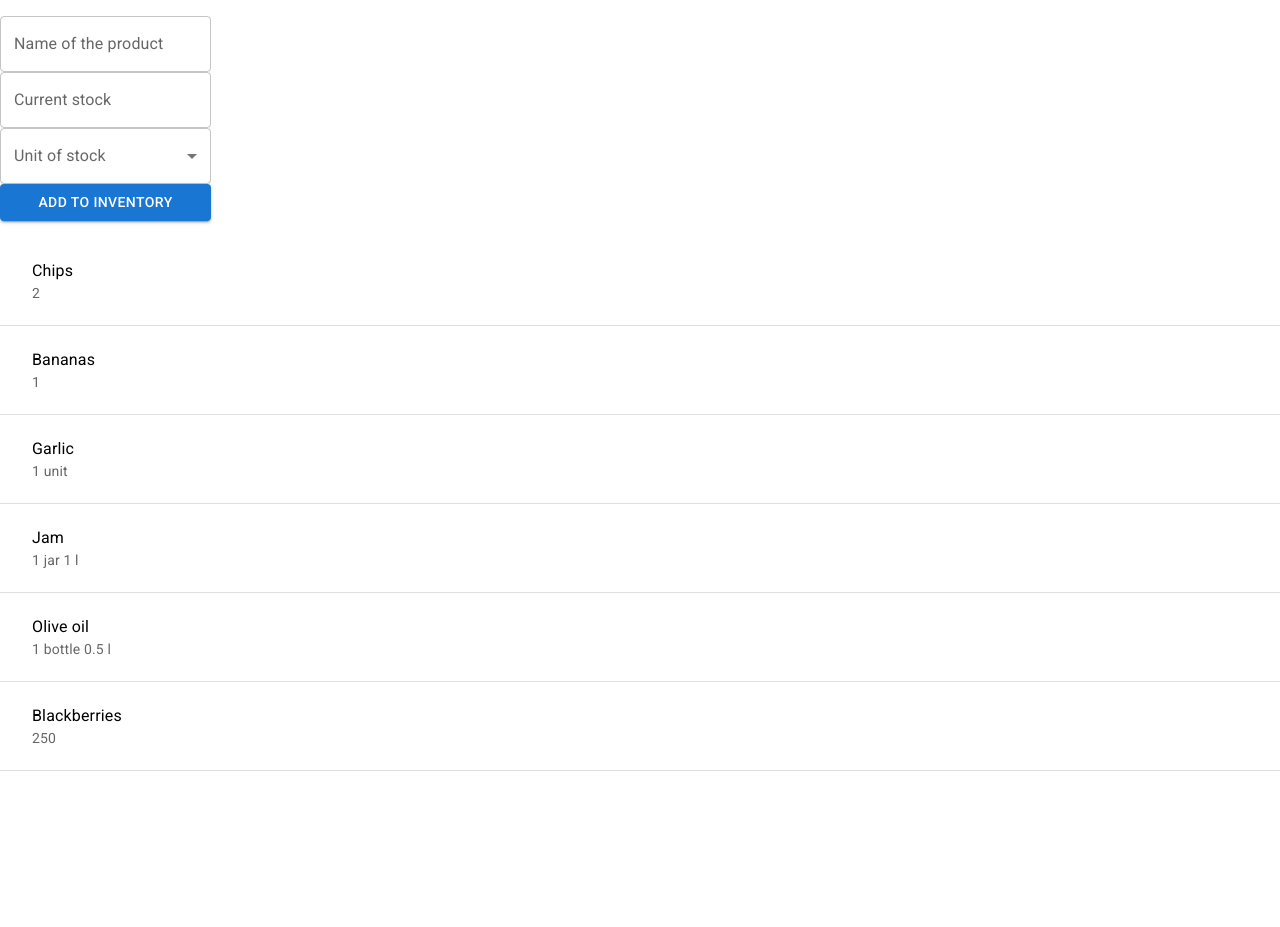
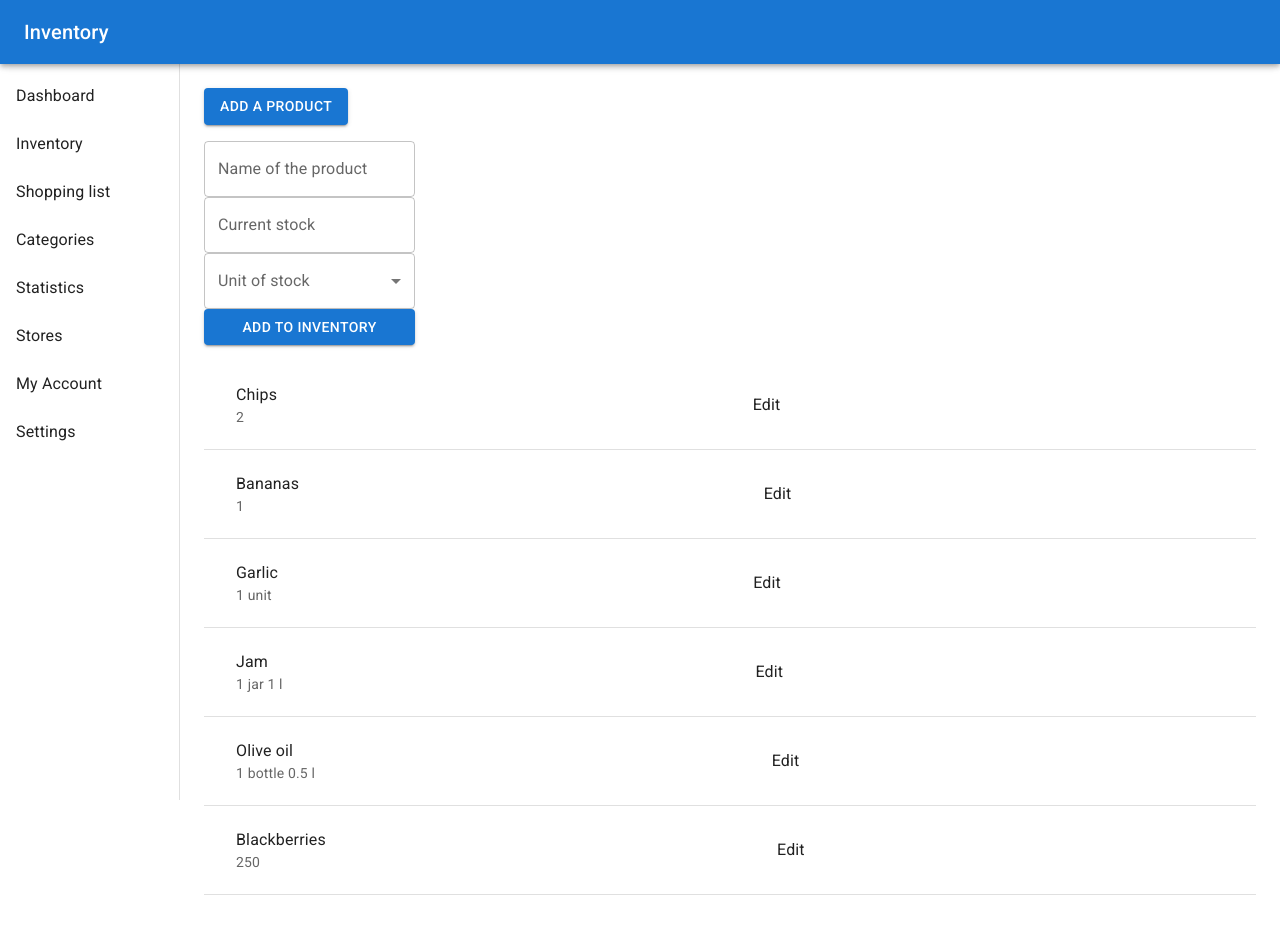
Before and after one commit to cytrowski-mentoring/inventory, a React (Create React App) app: page / in a window 1280 px wide. Before the commit the page ends 800 px from the top, so only its background shows below. Built offline with nearby package versions, Linux system fonts and the light colour scheme.

Commit message:
Adding drawer, buttons

```diff
--- a/src/App.tsx
+++ b/src/App.tsx
@@ -4,14 +4,21 @@ import ListItem from "@mui/material/ListItem";
 import ListItemButton from "@mui/material/ListItemButton";
 import ListItemText from "@mui/material/ListItemText";
 import {
+  AppBar,
   Button,
+  CssBaseline,
   Divider,
+  Drawer,
   FormControl,
   InputLabel,
   MenuItem,
   Select,
   TextField,
+  Toolbar,
+  Typography,
 } from "@mui/material";
+import { FormEventHandler, Fragment, useState } from "react";
+import { Box } from "@mui/system";
 
 //type Unit = "pack" | "kg" | "g" | "unit" | "jar" | "bottle" | "l" | "ml" | "can";
 const units = [
@@ -50,25 +57,122 @@ const currentInventory: InventoryItem[] = [
 //some filters have to be optional and some have to be multiple choice
 
 function App() {
+  const drawerWidth = 180;
+  const [inventoryItems, setInventoryItems] = useState(currentInventory);
+  const handleSubmit: FormEventHandler = (event) => {
+    event.preventDefault();
+    const target = event.target as unknown as {
+      name: HTMLInputElement;
+      quantity: HTMLInputElement;
+      unit: HTMLSelectElement;
+    };
+    const name = target.name.value;
+    const quantity = Number(target.quantity.value);
+    const unit = target.unit.value as ComplexUnit["id"];
+    setInventoryItems((oldState) => [
+      { name, quantity, unit, id: Date.now() },
+      ...oldState,
+    ]);
+    target.name.value = "";
+    target.quantity.value = "";
+    target.unit.value = "";
+    //console.log(event.target.unit.value);
+  };
+
   return (
     <>
+      <Box sx={{ display: "flex" }}>
+        <CssBaseline />
+        <AppBar
+          position="fixed"
+          sx={{ zIndex: (theme) => theme.zIndex.drawer + 1 }}
+        >
+          <Toolbar>
+            <Typography variant="h6" noWrap component="div">
+              Inventory
+            </Typography>
+          </Toolbar>
+        </AppBar>
+        <Drawer
+          variant="permanent"
+          sx={{
+            width: drawerWidth,
+            flexShrink: 0,
+            [`& .MuiDrawer-paper`]: {
+              width: drawerWidth,
+              boxSizing: "border-box",
+            },
+          }}
+        >
+          <Toolbar />
+          <Box sx={{ overflow: "auto" }}>
+            <List>
+              {[
+                "Dashboard",
+                "Inventory",
+                "Shopping list",
+                "Categories",
+                "Statistics",
+                "Stores",
+                "My Account",
+                "Settings",
+              ].map((text) => (
+                <ListItem key={text} disablePadding>
+                  <ListItemButton>
+                    <ListItemText primary={text} />
+                  </ListItemButton>
+                </ListItem>
+              ))}
+            </List>
+          </Box>
+        </Drawer>
+        <Box component="main" sx={{ flexGrow: 1, p: 3 }}>
+          <Toolbar />
+          <Button variant="contained" type="submit">
+            Add a product
+          </Button>
+          <form onSubmit={handleSubmit}>
             <FormControl margin="normal">
-        <TextField id="1" label="Name of the product" variant="outlined" />
-        <TextField id="2" label="Current stock" variant="outlined" />
+              <TextField
+                id="1"
+                label="Name of the product"
+                variant="outlined"
+                name="name"
+              />
+              <TextField
+                id="2"
+                label="Current stock"
+                variant="outlined"
+                name="quantity"
+              />
               <FormControl>
                 <InputLabel id="4">Unit of stock</InputLabel>
-          <Select id="3" label="Unit of stock" variant="outlined">
+                <Select
+                  id="3"
+                  label="Unit of stock"
+                  variant="outlined"
+                  defaultValue=""
+                  name="unit"
+                >
+                  <MenuItem value="" disabled>
+                    Pick unit
+                  </MenuItem>
                   {units.map((option) => (
-              <MenuItem value={option.value}>{option.value}</MenuItem>
+                    <MenuItem key={option.id} value={option.id}>
+                      {option.id}
+                    </MenuItem>
                   ))}
                 </Select>
               </FormControl>
-        <Button variant="contained">Add to inventory</Button>
+              <Button variant="contained" type="submit">
+                Add to inventory
+              </Button>
             </FormControl>
+          </form>
           <List>
-        {currentInventory.map((item) => {
+            {inventoryItems.map((item) => {
               return (
-            <>
+                <Fragment key={item.id}>
                   <ListItem>
                     <ListItemButton>
                       <ListItemText
@@ -76,12 +180,15 @@ function App() {
                         secondary={`${item.quantity} ${item.unit ?? ""}`}
                       />
                     </ListItemButton>
+                    <ListItemButton>Edit</ListItemButton>
                   </ListItem>
                   <Divider />
-            </>
+                </Fragment>
               );
             })}
           </List>
+        </Box>
+      </Box>
     </>
   );
 }
```
Lines whose indentation alone changed are shown as unchanged.
